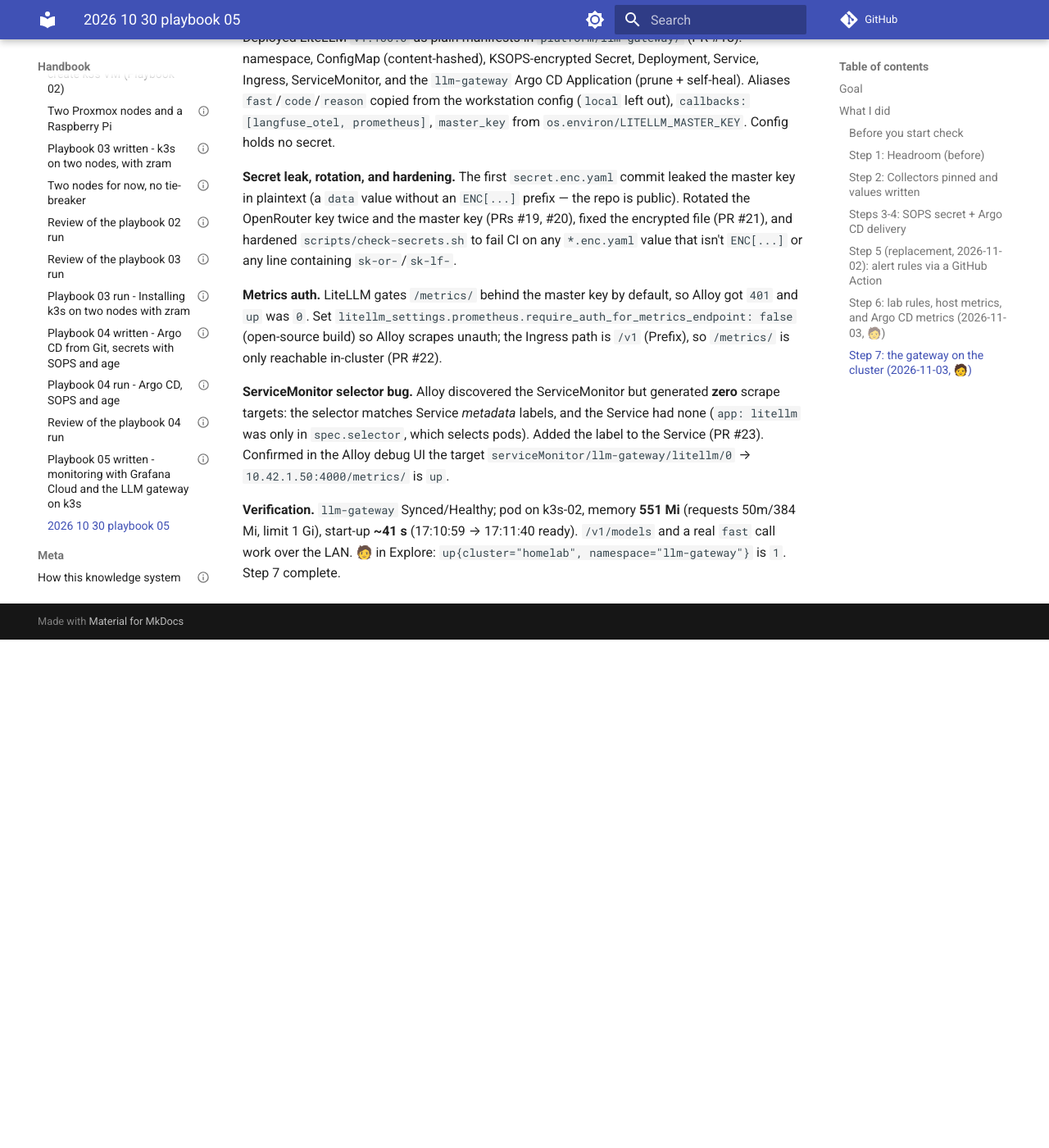
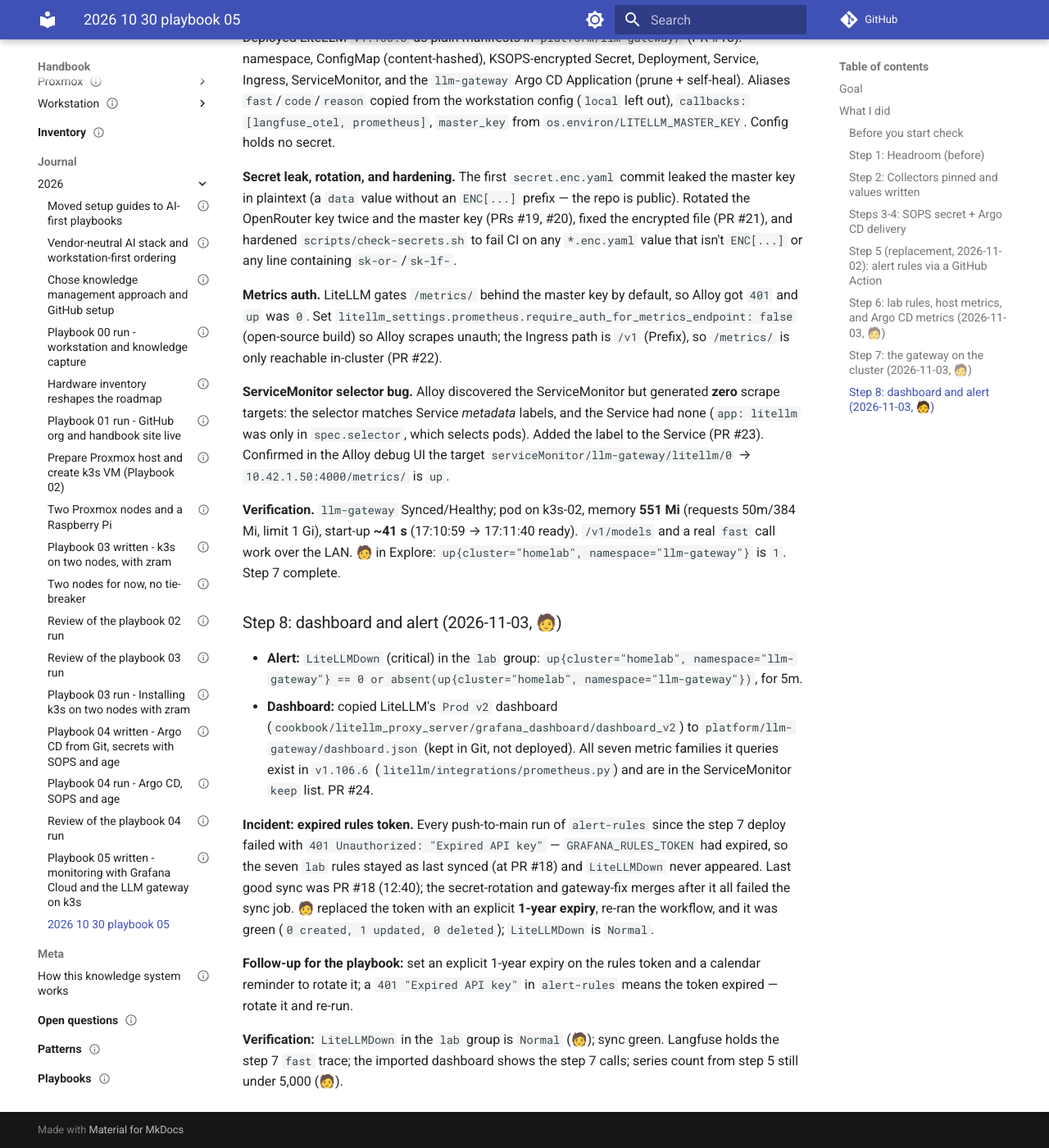
Before and after one commit to ssaav5-ai-labs/handbook, an MkDocs documentation site: the page built from docs/journal/2026/2026-10-30-playbook-05.md, in a window 1280 px wide and 1400 px high, scrolled down 4544 px. Shown: the whole window at 82% size. Built offline with MkDocs 1.6.1 and Material for MkDocs 9.7.7, drawn with Linux system fonts in a browser that asks for light colours; comment, search, counter and statistics services are not loaded; before the commit the page ends 5324 px from its top, so only the background shows below that.

Commit message:
Playbook 05 run: record step 8 and note the rules-token expiry
Journal step 8 (LiteLLMDown, dashboard, expired-token incident).
Playbook step 5 follow-up: explicit 1-year token expiry + reminder;
a 401 'Expired API key' in alert-rules means rotate and re-run.

```diff
--- a/docs/journal/2026/2026-10-30-playbook-05.md
+++ b/docs/journal/2026/2026-10-30-playbook-05.md
@@ -174,3 +174,27 @@ Alloy debug UI the target `serviceMonitor/llm-gateway/litellm/0` → `10.42.1.50
 **Verification.** `llm-gateway` Synced/Healthy; pod on k3s-02, memory **551 Mi** (requests 50m/384 Mi,
 limit 1 Gi), start-up **~41 s** (17:10:59 → 17:11:40 ready). `/v1/models` and a real `fast` call work
 over the LAN. 🧑 in Explore: `up{cluster="homelab", namespace="llm-gateway"}` is `1`. Step 7 complete.
+
+### Step 8: dashboard and alert (2026-11-03, 🧑)
+
+- **Alert:** `LiteLLMDown` (critical) in the `lab` group:
+  `up{cluster="homelab", namespace="llm-gateway"} == 0 or absent(up{cluster="homelab", namespace="llm-gateway"})`,
+  for 5m.
+- **Dashboard:** copied LiteLLM's `Prod v2` dashboard
+  (`cookbook/litellm_proxy_server/grafana_dashboard/dashboard_v2`) to `platform/llm-gateway/dashboard.json`
+  (kept in Git, not deployed). All seven metric families it queries exist in `v1.106.6`
+  (`litellm/integrations/prometheus.py`) and are in the ServiceMonitor `keep` list. PR #24.
+
+**Incident: expired rules token.** Every push-to-main run of `alert-rules` since the step 7 deploy failed
+with `401 Unauthorized: "Expired API key"` — `GRAFANA_RULES_TOKEN` had expired, so the seven `lab` rules
+stayed as last synced (at PR #18) and `LiteLLMDown` never appeared. Last good sync was PR #18
+(12:40); the secret-rotation and gateway-fix merges after it all failed the sync job. 🧑 replaced the
+token with an explicit **1-year expiry**, re-ran the
+workflow, and it was green (`0 created, 1 updated, 0 deleted`); `LiteLLMDown` is `Normal`.
+
+**Follow-up for the playbook:** set an explicit 1-year expiry on the rules token and a calendar reminder
+to rotate it; a `401 "Expired API key"` in `alert-rules` means the token expired — rotate it and re-run.
+
+**Verification:** `LiteLLMDown` in the `lab` group is `Normal` (🧑); sync green. Langfuse holds the step 7
+`fast` trace; the imported dashboard shows the step 7 calls; series count from step 5 still under 5,000
+(🧑).
```
Also changed, not shown: playbooks/05-monitoring-gateway/PLAYBOOK.md (+2 -0 lines).
